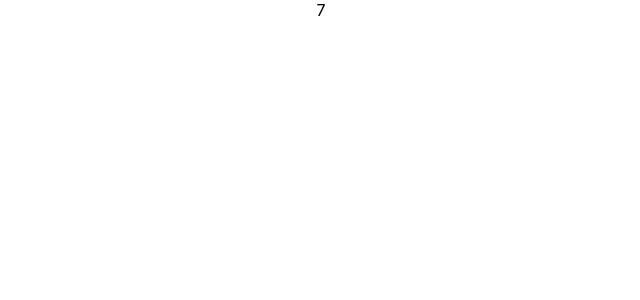
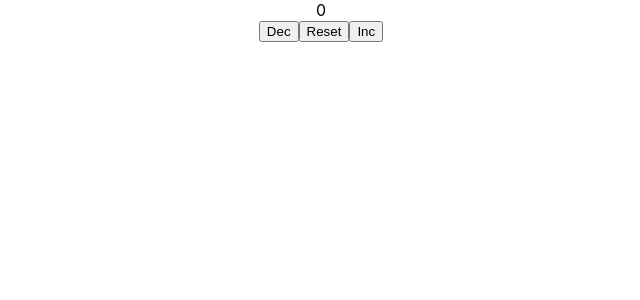
Before and after one commit to techBoolo/FullStackOpen2021-React, a React (Create React App) app: page / in a window 1280 px wide. Shown: the top 300 px of the page, without its empty margins (319-959 px from the left). Built offline with nearby package versions, Linux system fonts and the light colour scheme.

Commit message:
event handling basics

```diff
--- a/src/App.js
+++ b/src/App.js
@@ -4,13 +4,20 @@ import './App.css';
 const  App = () =>  {
   const [ counter, setCounter ] = useState(0)
 
-  setTimeout(() => setCounter(counter + 1), 1000)
-
-  console.log('rendering...', counter);
+  const handleIncClick = () => {
+    setCounter(counter + 1);
+  }
+  const handleDecClick = () => {
+    setCounter(prevCounter => prevCounter - 1)
+  }
 
   return (
       <div className='App'>
         { counter }
+        <br />
+        <button onClick={handleDecClick}>Dec</button>
+        <button onClick={() => setCounter(0)}>Reset</button>
+        <button onClick={handleIncClick}>Inc</button>
       </div>
     )
 }
```
